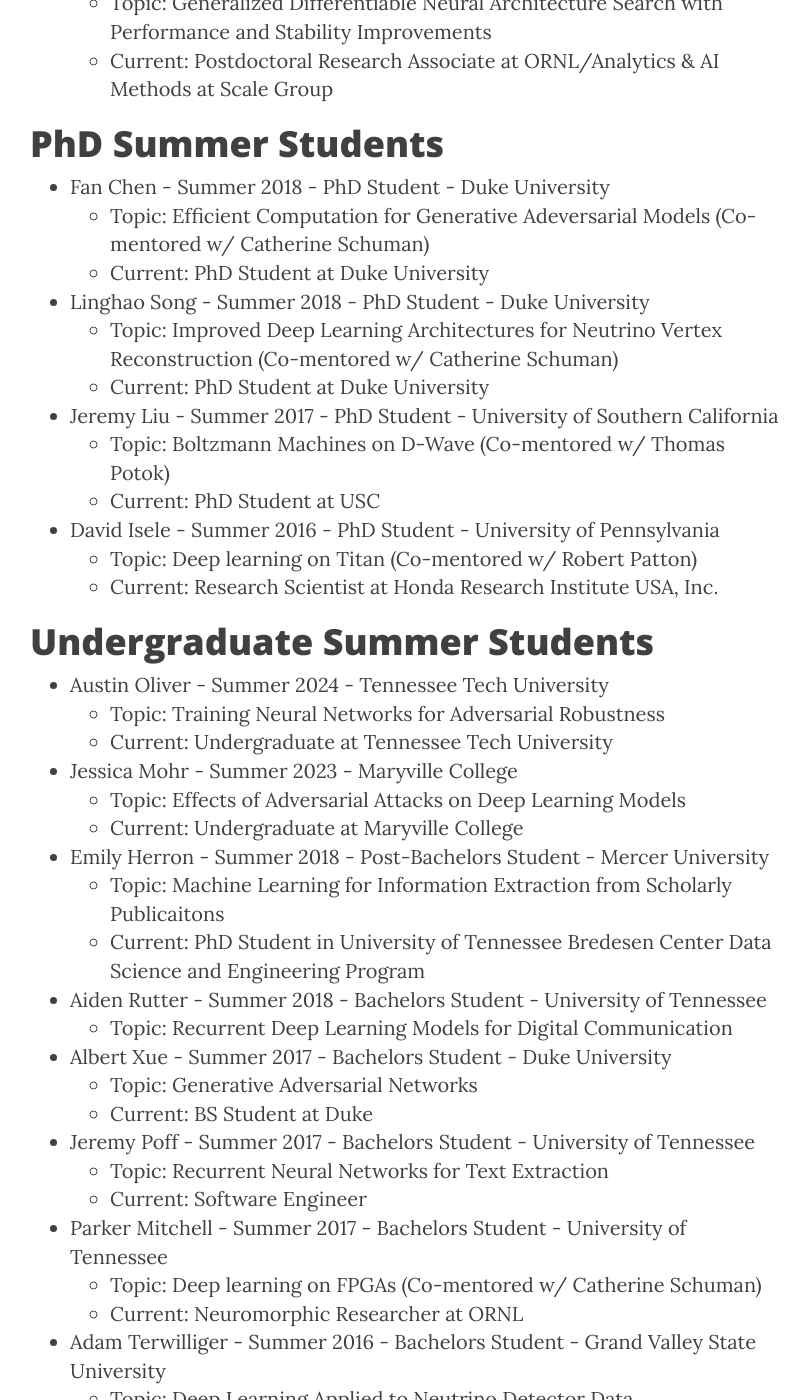
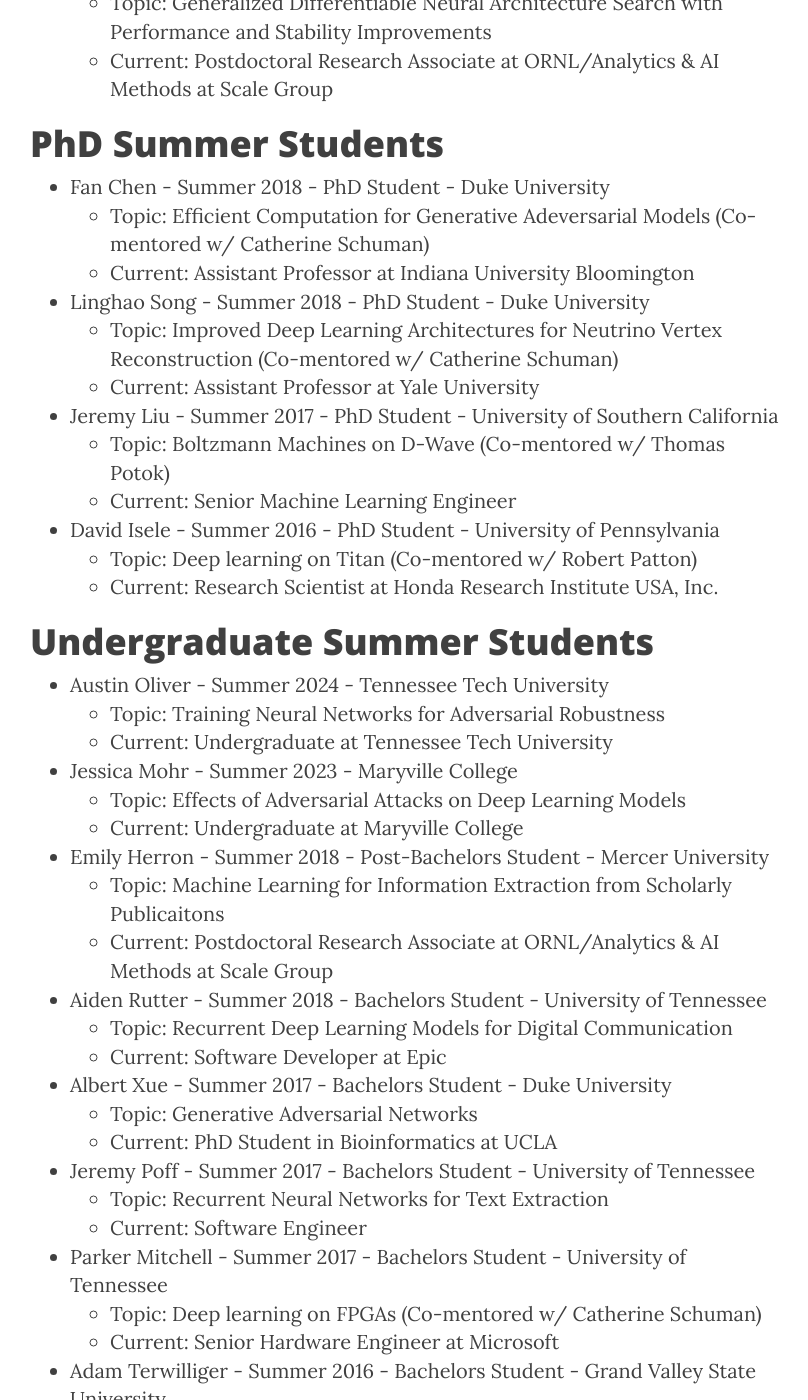
Before and after one commit to stevenryoung/stevenryoung.github.io, a Jekyll site: the page built from students.md, in a window 1280 px wide and 1400 px high, scrolled down 615 px. Shown: the whole window, without its empty margins (235-1043 px from the left). Built offline with Jekyll 4.4.1, drawn with Linux system fonts in a browser that asks for light colours; nearby versions of some CDN libraries; some of the changed text lies outside the part shown.

Commit message:
Update students.md

```diff
--- a/students.md
+++ b/students.md
@@ -10,15 +10,15 @@ header-img: "img/about-bg-blue.jpg"
     - Current: Postdoctoral Research Associate at ORNL/Analytics & AI Methods at Scale Group
 
 # PhD Summer Students
-- [Fan Chen](https://cei.pratt.duke.edu/people/fan-chen) - Summer 2018 - PhD Student - Duke University
+- [Fan Chen](https://www.linkedin.com/in/fan-chen-68b98150/) - Summer 2018 - PhD Student - Duke University
     - Topic: Efficient Computation for Generative Adeversarial Models (Co-mentored w/ Catherine Schuman)
-    - Current: PhD Student at Duke University
-- [Linghao Song](https://cei.pratt.duke.edu/people/linghao-song) - Summer 2018 - PhD Student - Duke University
+    - Current: Assistant Professor at Indiana University Bloomington
+- [Linghao Song](https://linghaosong.github.io/) - Summer 2018 - PhD Student - Duke University
     - Topic: Improved Deep Learning Architectures for Neutrino Vertex Reconstruction (Co-mentored w/ Catherine Schuman)
-    - Current: PhD Student at Duke University
-- [Jeremy Liu](http://www-scf.usc.edu/~jeremyjl/) - Summer 2017 - PhD Student - University of Southern California
+    - Current: Assistant Professor at Yale University
+- [Jeremy Liu](https://www.linkedin.com/in/jeremyjingliu/) - Summer 2017 - PhD Student - University of Southern California
     - Topic: Boltzmann Machines on D-Wave (Co-mentored w/ Thomas Potok)
-    - Current: PhD Student at USC
+    - Current: Senior Machine Learning Engineer
 - [David Isele](https://www.grasp.upenn.edu/people/david-isele) - Summer 2016 - PhD Student - University of Pennsylvania
     - Topic: Deep learning on Titan (Co-mentored w/ Robert Patton)
     - Current: Research Scientist at Honda Research Institute USA, Inc.
@@ -32,24 +32,25 @@ header-img: "img/about-bg-blue.jpg"
     - Current: Undergraduate at Maryville College
 - [Emily Herron](https://www.linkedin.com/in/emily-herron-623b43aa/) - Summer 2018 - Post-Bachelors Student - Mercer University
     - Topic: Machine Learning for Information Extraction from Scholarly Publicaitons
-    - Current: PhD Student in University of Tennessee Bredesen Center Data Science and Engineering Program
+    - Current: Postdoctoral Research Associate at ORNL/Analytics & AI Methods at Scale Group
 - [Aiden Rutter](https://www.linkedin.com/in/aiden-rutter) - Summer 2018 - Bachelors Student - University of Tennessee
     - Topic: Recurrent Deep Learning Models for Digital Communication
+    - Current: Software Developer at Epic
 - Albert Xue - Summer 2017 - Bachelors Student - Duke University
     - Topic: Generative Adversarial Networks
-    - Current: BS Student at Duke
+    - Current: PhD Student in Bioinformatics at UCLA
 - Jeremy Poff - Summer 2017 - Bachelors Student - University of Tennessee
     - Topic: Recurrent Neural Networks for Text Extraction
     - Current: Software Engineer
 - [Parker Mitchell](https://parker.mmtechonline.com/personal_site/) - Summer 2017 - Bachelors Student - University of Tennessee
     - Topic: Deep learning on FPGAs (Co-mentored w/ Catherine Schuman)
-    - Current: Neuromorphic Researcher at ORNL
+    - Current: Senior Hardware Engineer at Microsoft
 - [Adam Terwilliger](https://www.linkedin.com/in/adamterwilliger/) - Summer 2016 - Bachelors Student - Grand Valley State University
     - Topic: Deep Learning Applied to Neutrino Detector Data
-    - Current: PhD Student - Michigan State University
+    - Current: Data Scientist at Rank One Computing
 - [Allison Cabo](https://www.linkedin.com/in/allison-cabo-23b73a78/) - Summer 2015 - Bachelors Student - Allegheny College
     - Topic: Time Similarity Metric for Cyber Data (Co-mentored with Justin Beaver)
-    - Current: Data scientist for U.S. Government
+    - Current: Data scientist at U.S. Government
 
 # High School Students
 - [Vivaan Singhvi](https://www.linkedin.com/in/vivaan-singhvi-02525027a) - Summer 2024 - Farragut High School (Knox County, TN)
```
